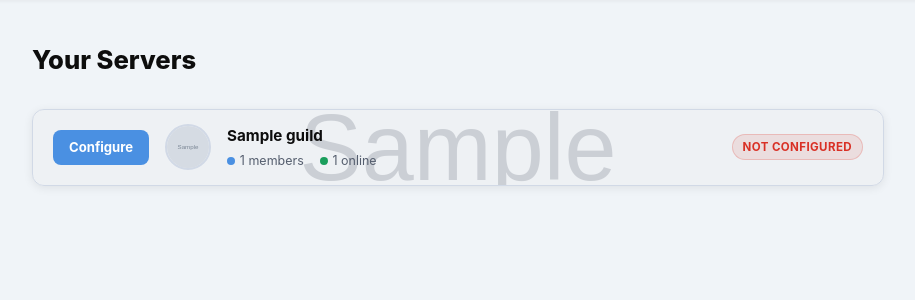
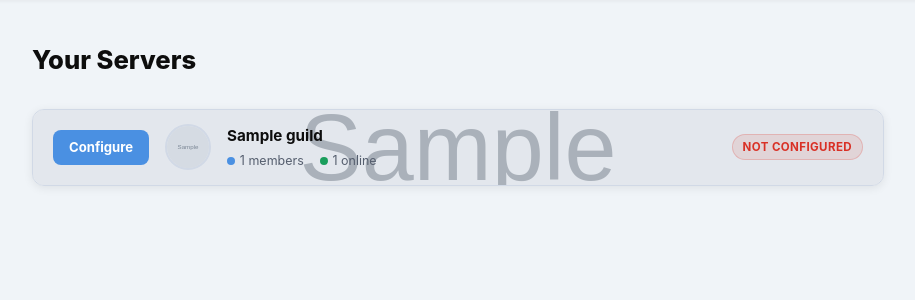
Before and after one commit to Optccopa/WaveBot, a Python web app: template site/templates/guilds.html in a window 1280 px wide. Shown: the part 56-356 px from the top of the page, without its empty margins (182-1097 px from the left). Run offline with Jinja, Linux system fonts and the light colour scheme; the template is opened without the code that fills it: most values are stand-ins (such as "Sample title", 1, 10 or a date in 2020); grey boxes marked "Sample" are stand-in pictures.

Commit message:
opacity changes

```diff
--- a/site/static/style.css
+++ b/site/static/style.css
@@ -176,7 +176,7 @@ a:hover { text-decoration: underline; }
     position: absolute;
     inset: 0;
     background: var(--banner) center/cover no-repeat;
-    opacity: 0.40;
+    opacity: 0.65;
     pointer-events: none;
 }
 
```
